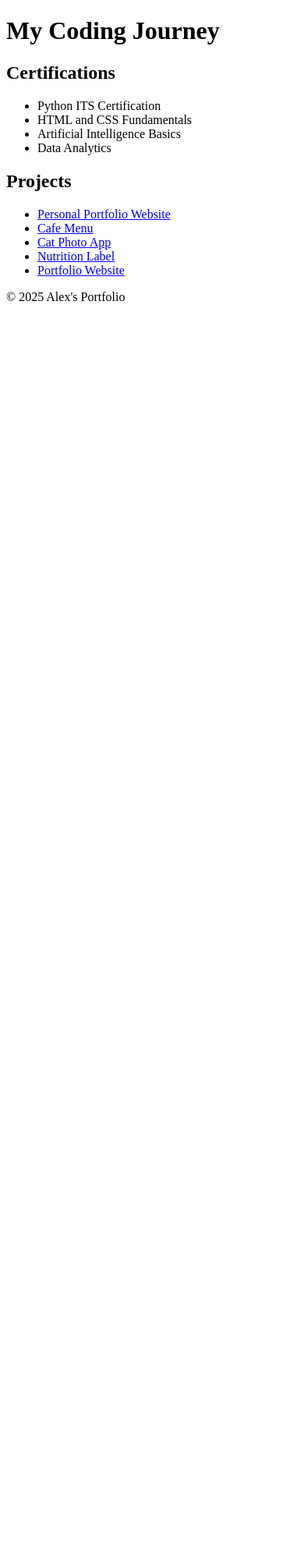
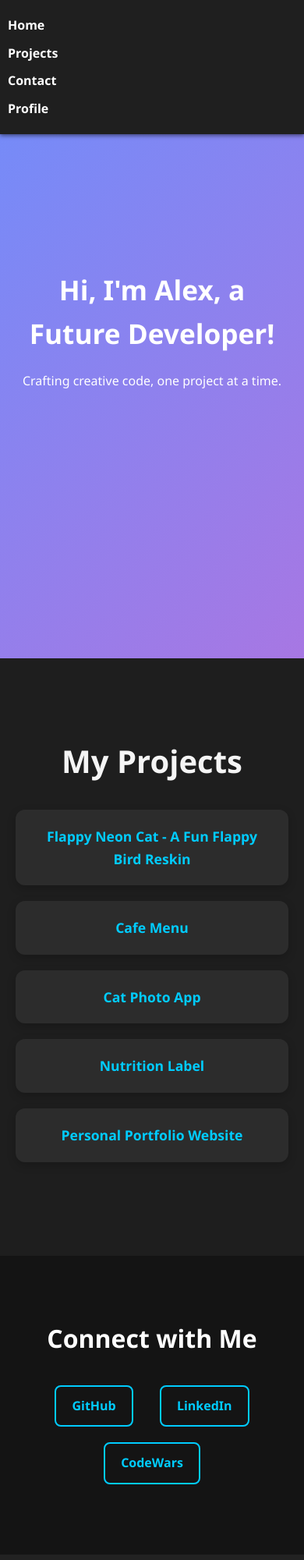
Before and after one commit to realmooster/realmooster.github.io, a plain HTML site: page index.html in a window 390 px wide. Shown: the top 2000 px of the page at 78% size. Before the commit the page ends 844 px from the top, so only its background shows below. Drawn offline with Linux system fonts and the light colour scheme.

Commit message:
Update index.html

```diff
--- a/index.html
+++ b/index.html
@@ -1,43 +1,192 @@
 <!DOCTYPE html>
 <html lang="en">
 <head>
-    <meta charset="UTF-8">
-    <meta name="viewport" content="width=device-width, initial-scale=1.0">
-    <title>Coding Certifications and Projects</title>
-    <link rel="stylesheet" href="styles.css">
+  <meta charset="UTF-8">
+  <meta name="viewport" content="width=device-width, initial-scale=1.0">
+  <title>Alex's Portfolio</title>
+  <style>
+    * {
+      margin: 0;
+      padding: 0;
+      box-sizing: border-box;
+    }
+    body {
+      font-family: 'Segoe UI', Tahoma, Geneva, Verdana, sans-serif;
+      line-height: 1.6;
+      scroll-behavior: smooth;
+      background-color: #121212;
+      color: #f5f5f5;
+    }
+    #navbar {
+      position: fixed;
+      top: 0;
+      width: 100%;
+      background-color: #1f1f1f;
+      color: white;
+      display: flex;
+      justify-content: center;
+      gap: 30px;
+      padding: 20px 10px;
+      z-index: 1000;
+      box-shadow: 0 2px 5px rgba(0,0,0,0.5);
+      transition: background-color 0.3s;
+    }
+    #navbar a {
+      color: white;
+      text-decoration: none;
+      font-weight: bold;
+      transition: color 0.3s, transform 0.2s;
+    }
+    #navbar a:hover {
+      color: #00ccff;
+      transform: scale(1.1);
+    }
+    #welcome-section {
+      height: 100vh;
+      background: linear-gradient(135deg, #6e8efb, #a777e3);
+      color: white;
+      display: flex;
+      align-items: center;
+      justify-content: center;
+      flex-direction: column;
+      text-align: center;
+      padding: 0 20px;
+    }
+    #welcome-section h1 {
+      font-size: 3.5rem;
+      margin-bottom: 20px;
+    }
+    #welcome-section p {
+      font-size: 1.3rem;
+      max-width: 600px;
+    }
+    #projects {
+      padding: 100px 20px;
+      background-color: #1e1e1e;
+      text-align: center;
+    }
+    #projects h2 {
+      font-size: 2.5rem;
+      margin-bottom: 30px;
+    }
+    .project-tile {
+      margin: 20px auto;
+      max-width: 700px;
+      background: #2c2c2c;
+      padding: 25px;
+      border-radius: 12px;
+      box-shadow: 0 4px 12px rgba(0,0,0,0.2);
+      transition: transform 0.3s, box-shadow 0.3s;
+    }
+    .project-tile:hover {
+      transform: translateY(-5px);
+      box-shadow: 0 6px 16px rgba(0,0,0,0.3);
+    }
+    .project-tile a {
+      text-decoration: none;
+      color: #00ccff;
+      font-weight: bold;
+      font-size: 1.1rem;
+    }
+    #social-media {
+      background-color: #141414;
+      color: white;
+      padding: 80px 20px;
+      text-align: center;
+    }
+    #social-media h2 {
+      margin-bottom: 25px;
+      font-size: 2rem;
+    }
+    #social-media a {
+      color: #00ccff;
+      margin: 10px 15px;
+      text-decoration: none;
+      font-weight: bold;
+      display: inline-block;
+      padding: 12px 20px;
+      border: 2px solid #00ccff;
+      border-radius: 8px;
+      transition: all 0.3s ease;
+    }
+    #social-media a:hover {
+      background-color: #00ccff;
+      color: black;
+    }
+    #profile {
+      padding: 80px 20px;
+      background-color: #222;
+      text-align: center;
+    }
+    #profile h2 {
+      font-size: 2.5rem;
+      margin-bottom: 20px;
+    }
+    #profile p {
+      max-width: 750px;
+      margin: 0 auto;
+      font-size: 1.2rem;
+      line-height: 1.8;
+    }
+    @media (max-width: 600px) {
+      #navbar {
+        flex-direction: column;
+        gap: 10px;
+      }
+      #welcome-section h1 {
+        font-size: 2.2rem;
+      }
+      #welcome-section p {
+        font-size: 1rem;
+      }
+      .project-tile {
+        padding: 20px;
+      }
+    }
+  </style>
 </head>
 <body>
-    <header>
-        <h1>My Coding Journey</h1>
-    </header>
+  <nav id="navbar">
+    <a href="#welcome-section">Home</a>
+    <a href="#projects">Projects</a>
+    <a href="#social-media">Contact</a>
+    <a href="#profile">Profile</a>
+  </nav>
 
-    <div class="container">
-        <!-- Certifications Section -->
-        <div class="section">
-            <h2>Certifications</h2>
-            <ul>
-                <li>Python ITS Certification</li>
-                <li>HTML and CSS Fundamentals</li>
-                <li>Artificial Intelligence Basics</li>
-                <li>Data Analytics</li>
-            </ul>
-        </div>
+  <section id="welcome-section">
+    <h1>Hi, I'm Alex, a Future Developer!</h1>
+    <p>Crafting creative code, one project at a time.</p>
+  </section>
 
-        <!-- Projects Section -->
-        <div class="section">
-            <h2>Projects</h2>
-            <ul>
-                <li><a href="#">Personal Portfolio Website</a></li>
-                <li><a href="cafe-menu.html">Cafe Menu</a></li>
-                <li><a href="cat-photo-app.html">Cat Photo App</a></li>
-                <li><a href="NutritionLabel.html">Nutrition Label</a></li>
-                <li><a href="website.html">Portfolio Website</a></li>
-            </ul>
-        </div>
+  <section id="projects">
+    <h2>My Projects</h2>
+    <div class="project-tile">
+      <a href="https://example.com/project1" target="_blank">Flappy Neon Cat - A Fun Flappy Bird Reskin</a>
     </div>
+    <div class="project-tile">
+      <a href="cafe-menu.html" target="_blank">Cafe Menu</a>
+    </div>
+    <div class="project-tile">
+      <a href="cat-photo-app.html" target="_blank">Cat Photo App</a>
+    </div>
+    <div class="project-tile">
+      <a href="NutritionLabel.html" target="_blank">Nutrition Label</a>
+    </div>
+    <div class="project-tile">
+      <a href="website.html" target="_blank">Personal Portfolio Website</a>
+    </div>
+  </section>
 
-    <footer>
-        <p>&copy; 2025 Alex's Portfolio</p>
-    </footer>
+  <section id="social-media">
+    <h2>Connect with Me</h2>
+    <a href="https://github.com/realmooster" target="_blank">GitHub</a>
+    <a href="https://www.linkedin.com/in/alexander-dinh-6ab048351/" target="_blank">LinkedIn</a>
+    <a href="https://www.codewars.com/users/realmooster" target="_blank">CodeWars</a>
+  </section>
+
+  <section id="profile">
+    <h2>About Me</h2>
+    <p>I began coding in high school with a passion for game development and web design. My journey includes experimenting with interactive games like "Flappy Neon Cat" and building responsive websites. I love solving problems, learning new tech, and bringing ideas to life through code.</p>
+  </section>
 </body>
 </html>
```
